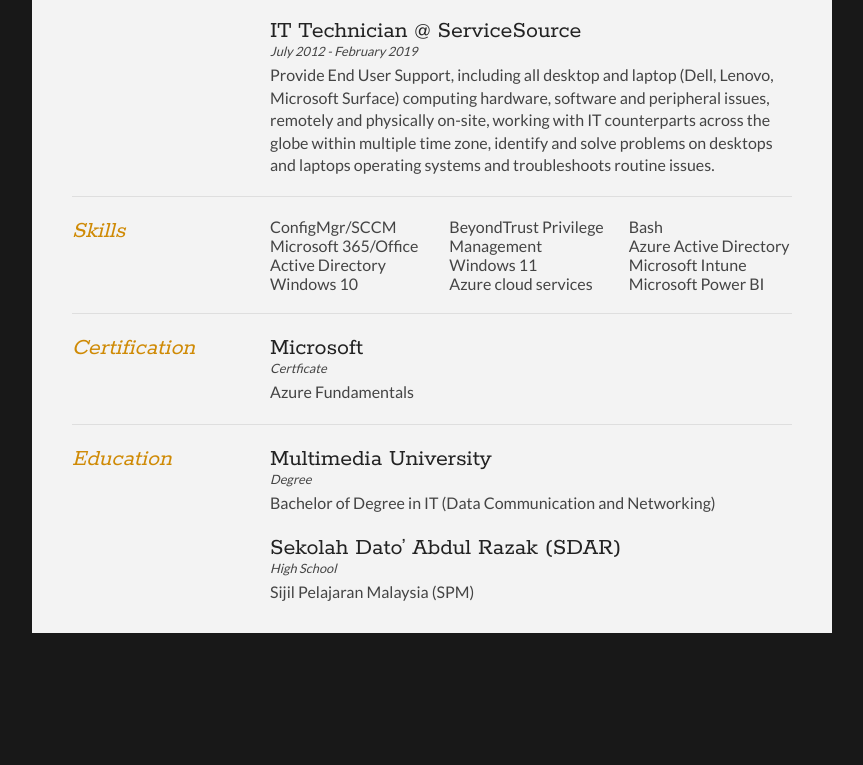
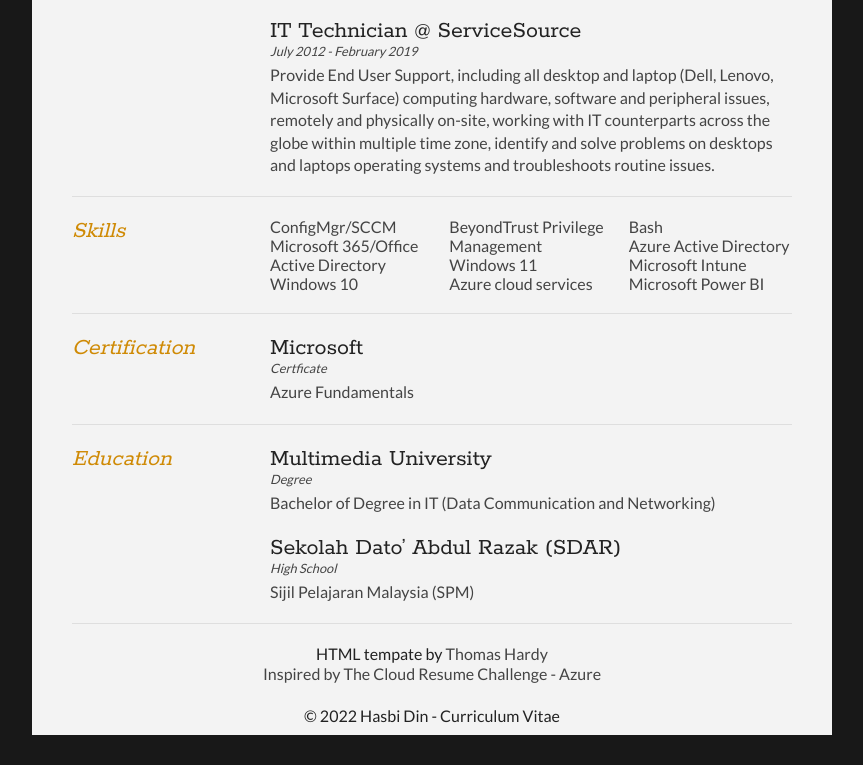
Before and after one commit to hasbidin/azure-resume-project, a plain HTML site: page frontend/index.html in a window 1280 px wide. Shown: the part 824-1589 px from the top of the page, without its empty margins (208-1071 px from the left). Before the commit the page ends 1487 px from the top, so only its background shows below. Drawn offline with Linux system fonts and the light colour scheme; no server answers.

Commit message:
Added footer section of the resume

```diff
--- a/frontend/index.html
+++ b/frontend/index.html
@@ -172,6 +172,15 @@
 			</div>
 			<div class="clear"></div>
 		</section>
+		<section class="footer">
+			<div id="footerLink">
+				HTML tempate by <a href="https://techniqe.com/responsive-html-css3-cv-template/">Thomas Hardy</a>
+
+				<p>Inspired by <a href="https://cloudresumechallenge.dev/docs/the-challenge/azure/">The Cloud Resume Challenge - Azure</a></p>
+
+				© 2022 Hasbi Din - Curriculum Vitae
+			</div>
+		</section>
 	</div>
 </div>
 </body>
--- a/frontend/style.css
+++ b/frontend/style.css
@@ -354,3 +354,23 @@
 	-moz-animation-delay: 0, 2.5s;
 	animation-delay: 0, 2.5s;
 }
+
+.footer {
+	text-align: center;
+
+
+}
+
+#footerLink a, a[href^=tel] {
+	color: #444;
+	text-decoration: none;
+	-webkit-transition: all .3s ease-in;
+	-moz-transition: all .3s ease-in;
+	-o-transition: all .3s ease-in;
+	-ms-transition: all .3s ease-in;
+	transition: all .3s ease-in;
+}
+
+#footerLink a:hover {
+	color: #cf8a05;
+}
```
